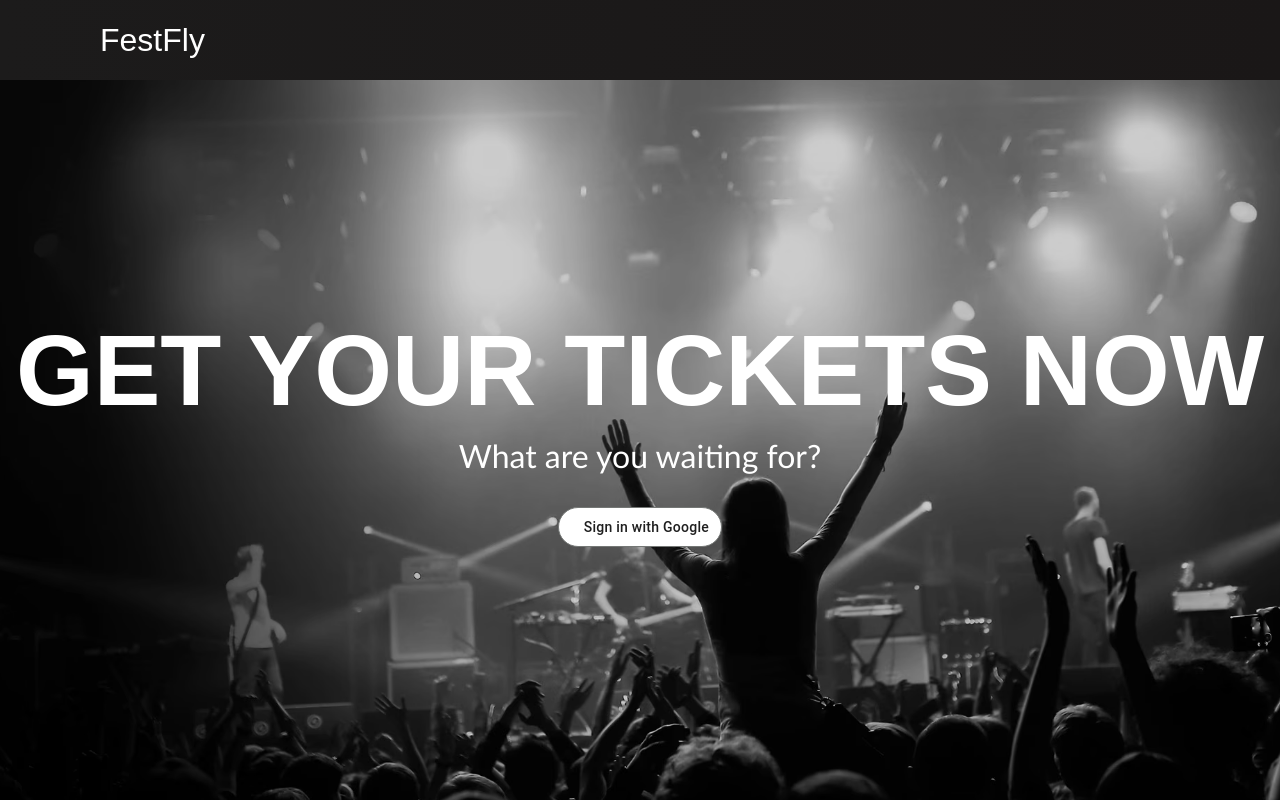
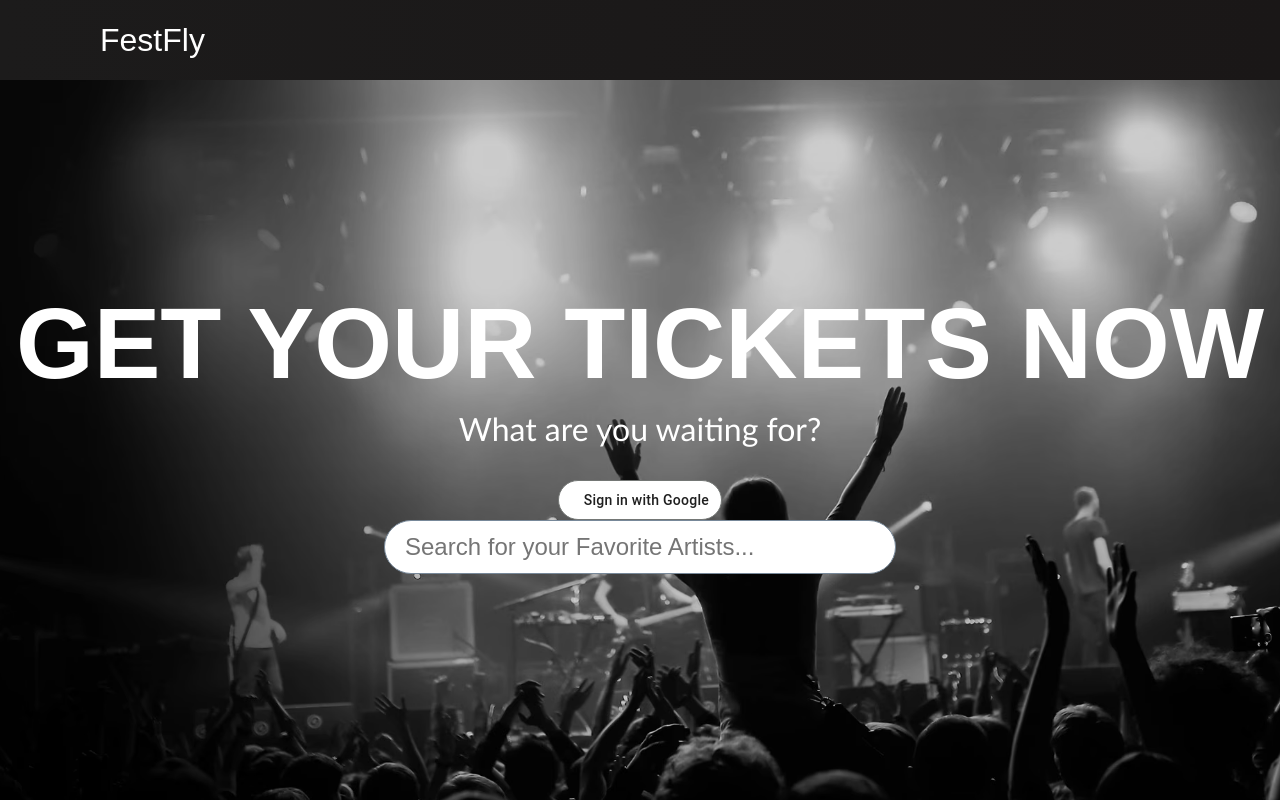
Before and after one commit to dmatuzkax/FestFly, a React (Create React App) app in the folder client/: page / in a window 1280 px wide. Shown: the top 800 px of the page. Built offline with nearby package versions, Linux system fonts and the light colour scheme; the HTML template or start-up script is replaced by a standard one.

Commit message:
Implemented fucntionality for the Search Bar

```diff
--- a/client/src/App.js
+++ b/client/src/App.js
@@ -3,16 +3,19 @@ import Navbar from './components/Navbar';
 import {BrowserRouter as Router, Routes, Route} from 'react-router-dom';
 import './App.css';
 import Home from './pages/Home.js'
+import { EventsProvider } from './components/EventsContext';
 
 function App() {
   return (
     <>
+      <EventsProvider>
         <Router>
           <Navbar/>
           <Routes>
             <Route path="/" exact element={<Home />} />
           </Routes>
         </Router>
+      </EventsProvider>
     </>
   );
 }
--- a/client/src/components/Cards.js
+++ b/client/src/components/Cards.js
@@ -1,23 +1,28 @@
-import React, { useState, useEffect } from 'react'
+import React, { useContext } from 'react'
 import CardItem from './CardItem'
 import './Cards.css'
+import { EventsContext } from './EventsContext';
 
 function Cards() {
+  const { events, searchPerformed } = useContext(EventsContext);
 
-  const [events, setEvents] = useState([]);
+  // const [events, setEvents] = useState([]);
 
 
-    useEffect(() => {
-        fetch('http://localhost:3001')
-            .then(response => response.json())
-            .then(data => {
-                setEvents(data);
-            })
-            .catch(error => {
-                console.error('Error fetching concert data:', error);
-            });
-    }, []);
+    // useEffect(() => {
+    //     fetch('http://localhost:3001')
+    //         .then(response => response.json())
+    //         .then(data => {
+    //             setEvents(data);
+    //         })
+    //         .catch(error => {
+    //             console.error('Error fetching concert data:', error);
+    //         });
+    // }, []);
 
+  if (!searchPerformed) {
+    return null;
+  } else {
     return (
       <div className='cards'>
       <div className="cards__container">
@@ -35,6 +40,7 @@ function Cards() {
       </div>
     </div>
   );
+  }
 
   function ConcertCard({ concert }) {
     const { name, dates, _embedded, images } = concert;
--- /dev/null
+++ b/client/src/components/EventsContext.js
@@ -0,0 +1,16 @@
+import React, { createContext, useState } from 'react';
+
+const EventsContext = createContext();
+
+const EventsProvider = ({ children }) => {
+    const [events, setEvents] = useState([]);
+    const [searchPerformed, setSearchPerformed] = useState(false);
+
+    return (
+        <EventsContext.Provider value={{ events, setEvents, searchPerformed, setSearchPerformed }}>
+            {children}
+        </EventsContext.Provider>
+    );
+};
+
+export { EventsContext, EventsProvider };
--- a/client/src/components/HeroSection.js
+++ b/client/src/components/HeroSection.js
@@ -2,6 +2,7 @@ import React from 'react';
 import '../App.css';
 import { Button } from './Button';
 import './HeroSection.css';
+import SearchBar from './SearchBar';
 
 function HeroSection() {
   return (
@@ -20,20 +21,13 @@ function HeroSection() {
         <button className="gsi-material-button">
             <div className="gsi-material-button-state"></div>
             <div className="gsi-material-button-content-wrapper">
-              {/* <div className="gsi-material-button-icon">
-                <svg version="1.1" xmlns="http://www.w3.org/2000/svg" viewBox="0 0 48 48" xmlns:xlink="http://www.w3.org/1999/xlink" style="display: block;">
-                  <path fill="#EA4335" d="M24 9.5c3.54 0 6.71 1.22 9.21 3.6l6.85-6.85C35.9 2.38 30.47 0 24 0 14.62 0 6.51 5.38 2.56 13.22l7.98 6.19C12.43 13.72 17.74 9.5 24 9.5z"></path>
-                  <path fill="#4285F4" d="M46.98 24.55c0-1.57-.15-3.09-.38-4.55H24v9.02h12.94c-.58 2.96-2.26 5.48-4.78 7.18l7.73 6c4.51-4.18 7.09-10.36 7.09-17.65z"></path>
-                  <path fill="#FBBC05" d="M10.53 28.59c-.48-1.45-.76-2.99-.76-4.59s.27-3.14.76-4.59l-7.98-6.19C.92 16.46 0 20.12 0 24c0 3.88.92 7.54 2.56 10.78l7.97-6.19z"></path>
-                  <path fill="#34A853" d="M24 48c6.48 0 11.93-2.13 15.89-5.81l-7.73-6c-2.15 1.45-4.92 2.3-8.16 2.3-6.26 0-11.57-4.22-13.47-9.91l-7.98 6.19C6.51 42.62 14.62 48 24 48z"></path>
-                  <path fill="none" d="M0 0h48v48H0z"></path>
-                </svg>
-              </div> */}
               <i class="fa-brands fa-google"></i>
               <span className="gsi-material-button-contents">Sign in with Google</span>
             </div>
           </button>
+
       </div>
+      <SearchBar />
     </div>
   );
 }
--- /dev/null
+++ b/client/src/components/SearchBar.css
@@ -0,0 +1,14 @@
+.search-bar {
+  width: 40%;
+  height: 54px;
+  background-color: #fff;
+  border: 1px solid lightslategray;
+  border-radius: 36px;
+  padding: 20px;
+  font-size: 24px ;
+}
+
+.search-bar:focus {
+  border-color: #242424;
+  outline: none;
+}
--- /dev/null
+++ b/client/src/components/SearchBar.js
@@ -0,0 +1,36 @@
+import React, { useContext, useState } from 'react'
+import './SearchBar.css';
+import axios from 'axios'
+import { EventsContext } from './EventsContext';
+
+function SearchBar() {
+
+  const [inputValue, setInputValue] = useState('');
+  const { setEvents, setSearchPerformed } = useContext(EventsContext);
+
+  const handleKeyPress = async (event) => {
+    if (event.key === 'Enter') {
+      const artist = inputValue.trim();
+      console.log(artist);
+      setInputValue('');
+      if (artist != '') {
+        try {
+
+          const response = await axios.post('http://localhost:3001', { artist });
+          setEvents(response.data);
+          setSearchPerformed(true);
+          console.log('Response from backend:', response.data);
+        } catch (error) {
+          console.error('Error:', error);
+        }
+      }
+    }
+  };
+
+  return (
+      <input type="text" class="search-bar" placeholder="Search for your Favorite Artists..." value={inputValue}
+      onChange={(e) => setInputValue(e.target.value)} onKeyDown={handleKeyPress} />
+  )
+}
+
+export default SearchBar
--- /dev/null
+++ b/package.json
@@ -0,0 +1,5 @@
+{
+  "dependencies": {
+    "axios": "^1.7.2"
+  }
+}
```
Also changed, not shown: 2 other files (tests, documents, lock files or other folders). Lines whose indentation alone changed are shown as unchanged.
